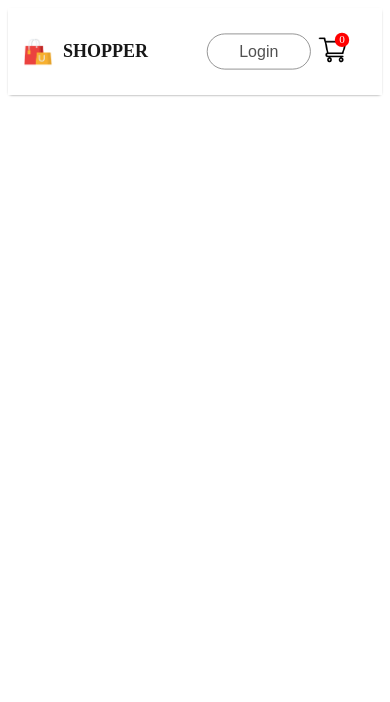
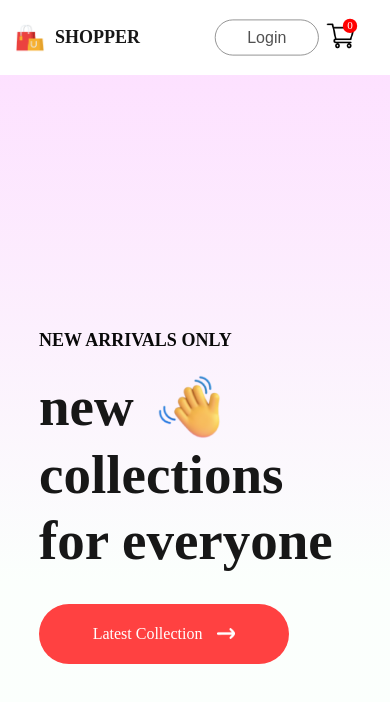
Before and after one commit to MohammadhuAkeel58/Shopper-E-commerce-Mern-, a React (Vite) app: page / in a window 390 px wide. Shown: the top 702 px of the page. Built offline with nearby package versions, Linux system fonts and the light colour scheme.

Commit message:
Hero Updated

```diff
--- a/src/App.jsx
+++ b/src/App.jsx
@@ -13,16 +13,16 @@ function App() {
       <BrowserRouter>
         <Navbar />
         <Routes>
-          <Route path="/" component={<Shop />} />
-          <Route path="/mens" component={<ShopCategory category="men" />} />
-          <Route path="/womens" component={<ShopCategory category="women" />} />
-          <Route path="/kids" component={<ShopCategory category="kid" />} />
+          <Route path="/" element={<Shop />} />
+          <Route path="/mens" element={<ShopCategory category="men" />} />
+          <Route path="/womens" element={<ShopCategory category="women" />} />
+          <Route path="/kids" element={<ShopCategory category="kid" />} />
 
-          <Route path="/product" component={<Product />}>
-            <Route path=":productId" component={<Product />} />
+          <Route path="/product" element={<Product />}>
+            <Route path=":productId" element={<Product />} />
           </Route>
-          <Route path="/cart" component={<Cart />} />
-          <Route path="/login" component={<LoginSignup />} />
+          <Route path="/cart" element={<Cart />} />
+          <Route path="/login" element={<LoginSignup />} />
         </Routes>
       </BrowserRouter>
     </div>
--- /dev/null
+++ b/src/Components/Hero/Hero.css
@@ -0,0 +1,92 @@
+.hero {
+  min-height: 100vh;
+  background: linear-gradient(180deg, #fde1ff, #e1ffea22 60%);
+  display: flex;
+  align-items: center;
+  justify-content: space-between;
+  padding: 10px 9%;
+}
+.hero-left {
+  line-height: 1.1;
+}
+.hero-left h2 {
+  color: #090909;
+  font-size: 18px;
+}
+
+.hero-left p {
+  color: #171717;
+  font-size: 80px;
+  font-weight: 700;
+}
+.hero-hand-icon {
+  display: flex;
+  align-items: center;
+  gap: 20px;
+}
+.hero-hand-icon img {
+  width: 70px;
+}
+.hero-latest-btn {
+  display: flex;
+  justify-content: center;
+  align-items: center;
+  gap: 15px;
+  width: 250px;
+  height: 60px;
+  border-radius: 75px;
+  margin-top: 20px;
+  background: #ff4141;
+  color: white;
+  font-size: 16px;
+  font-weight: 500;
+  cursor: pointer;
+}
+.hero-latest-btn img {
+  width: 18px;
+}
+
+.hero-right img {
+  width: 450px;
+}
+
+@media (max-width: 1200px) {
+  .hero {
+    padding: 10px 6%;
+  }
+  .hero-left p {
+    font-size: 70px;
+  }
+  .hero-right img {
+    width: 400px;
+  }
+}
+@media (max-width: 900px) {
+  .hero-left p {
+    font-size: 45px;
+  }
+  .hero-right img {
+    width: 350px;
+  }
+}
+@media (max-width: 700px) {
+  .hero {
+    padding: 0 10%;
+  }
+  .hero-left p {
+    font-size: 55px;
+  }
+  .hero-right {
+    display: none;
+  }
+  .hero-left {
+    line-height: 1.2;
+  }
+  .hero-left h2 {
+    margin-bottom: 20px;
+  }
+
+  .hero-latest-btn {
+    margin-top: 30px;
+  }
+}
--- /dev/null
+++ b/src/Components/Hero/Hero.jsx
@@ -0,0 +1,31 @@
+import "./Hero.css";
+import hand_icon from "../Assets/Frontend_Assets/hand_icon.png";
+import arrow_icon from "../Assets/Frontend_Assets/arrow.png";
+import hero_image from "../Assets/Frontend_Assets/hero_image.png";
+
+const Hero = () => {
+  return (
+    <div className="hero">
+      <div className="hero-left">
+        <h2>NEW ARRIVALS ONLY</h2>
+        <div>
+          <div className="hero-hand-icon">
+            <p>new</p>
+            <img src={hand_icon} alt="" />
+          </div>
+          <p>collections</p>
+          <p>for everyone</p>
+        </div>
+        <div className="hero-latest-btn">
+          <div>Latest Collection</div>
+          <img src={arrow_icon} alt="" />
+        </div>
+      </div>
+      <div className="hero-right">
+        <img src={hero_image} alt="" />
+      </div>
+    </div>
+  );
+};
+
+export default Hero;
--- a/src/Pages/Shop.jsx
+++ b/src/Pages/Shop.jsx
@@ -1,5 +1,11 @@
+import Hero from "../Components/Hero/Hero";
+
 const Shop = () => {
-  return <div>Shop</div>;
+  return (
+    <div>
+      <Hero />
+    </div>
+  );
 };
 
 export default Shop;
--- a/src/index.css
+++ b/src/index.css
@@ -0,0 +1,3 @@
+* {
+  margin: 0;
+}
```
